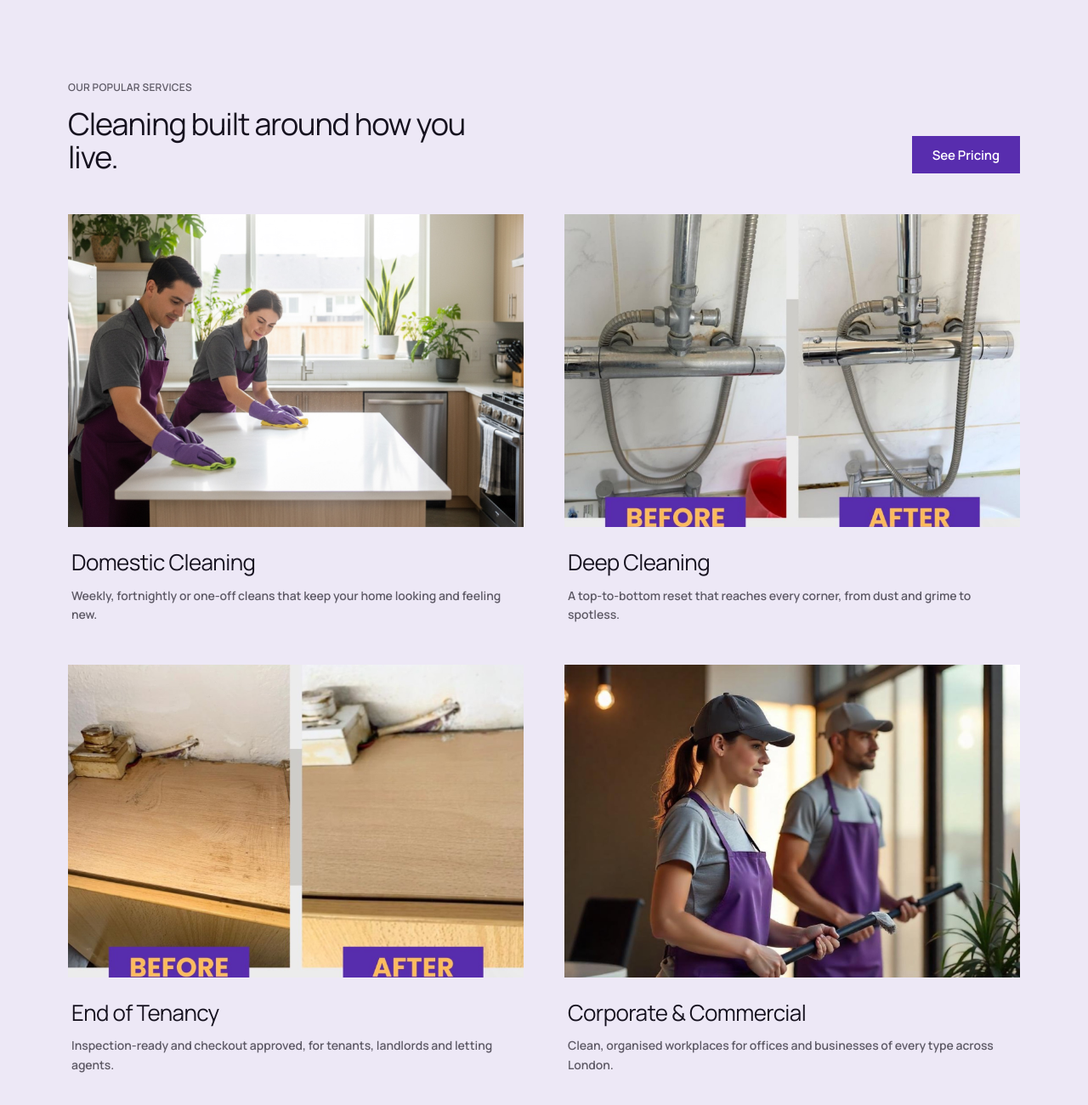
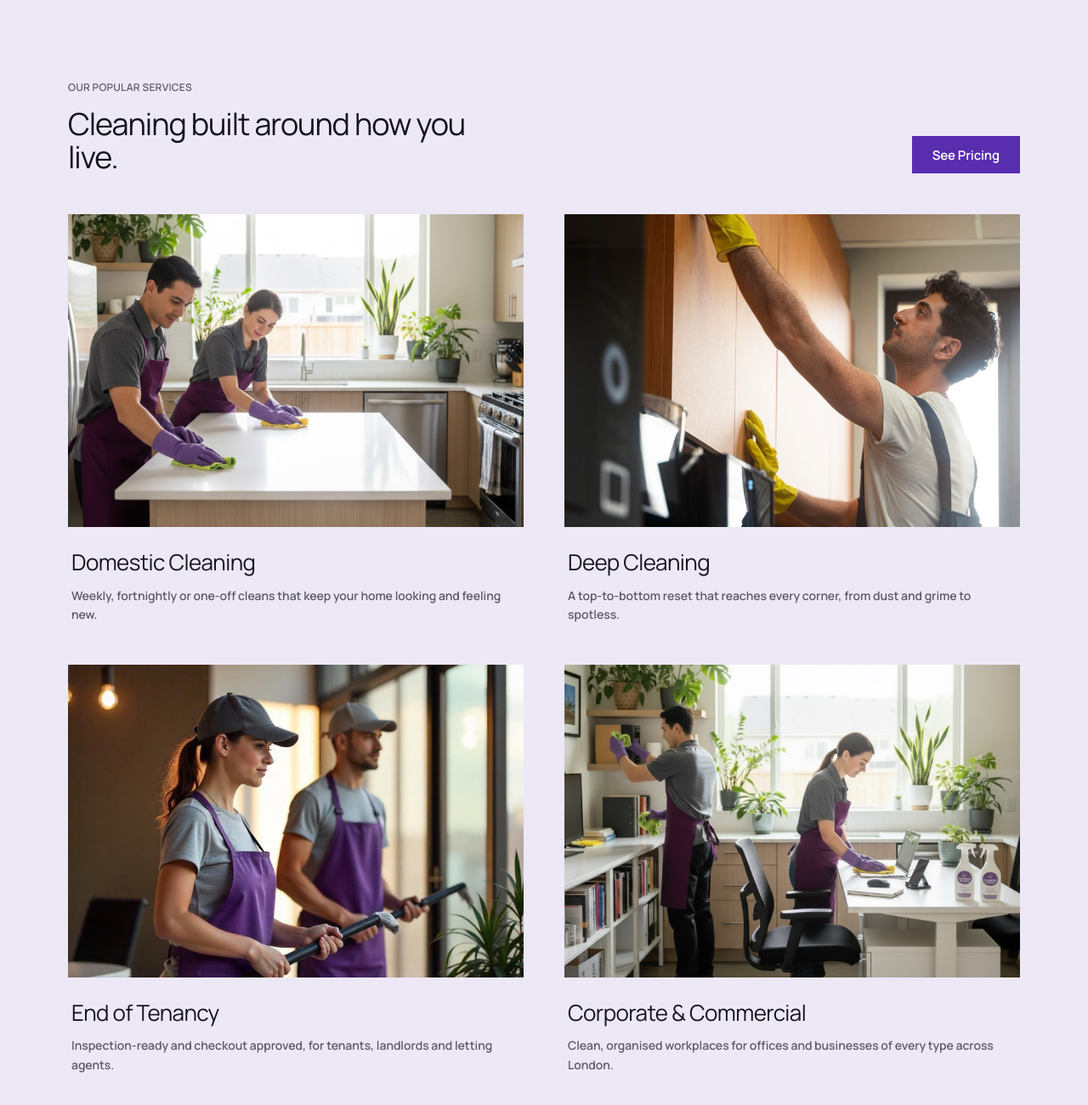
Before and after one commit to Hakam02-doom/project-2, a plain HTML site: page index.html in a window 1280 px wide. Shown: the part 2016-3316 px from the top of the page at 85% size. Drawn offline with Linux system fonts and the light colour scheme.

Commit message:
Use team photos on Deep Cleaning and End of Tenancy cards
Co-Authored-By: Claude Opus 5.5 <noreply@anthropic.com>

```diff
--- a/index.html
+++ b/index.html
@@ -68,9 +68,9 @@
     </div>
     <div class="svc-grid">
       <a class="svc rv" href="#quote"><div class="ph"><img src="assets/img/booking-img-2.jpg" alt="Domestic cleaning in a kitchen"></div><h3 class="h3">Domestic Cleaning</h3><p class="body">Weekly, fortnightly or one-off cleans that keep your home looking and feeling new.</p></a>
-      <a class="svc rv" href="#quote"><div class="ph"><img src="assets/img/100.jpg" alt="Deep cleaning before and after" style="object-position:center 60%"></div><h3 class="h3">Deep Cleaning</h3><p class="body">A top-to-bottom reset that reaches every corner, from dust and grime to spotless.</p></a>
-      <a class="svc rv" href="#quote"><div class="ph"><img src="assets/img/95.jpg" alt="End of tenancy cleaning before and after" style="object-position:center 60%"></div><h3 class="h3">End of Tenancy</h3><p class="body">Inspection-ready and checkout approved, for tenants, landlords and letting agents.</p></a>
-      <a class="svc rv" href="#quote"><div class="ph"><img src="assets/img/about-neatnest-1.jpg" alt="Corporate and commercial cleaning team" style="object-position:center 30%"></div><h3 class="h3">Corporate &amp; Commercial</h3><p class="body">Clean, organised workplaces for offices and businesses of every type across London.</p></a>
+      <a class="svc rv" href="#quote"><div class="ph"><img src="assets/img/image-07.jpg" alt="NeatNest cleaner deep cleaning kitchen cabinets" style="object-position:center 28%"></div><h3 class="h3">Deep Cleaning</h3><p class="body">A top-to-bottom reset that reaches every corner, from dust and grime to spotless.</p></a>
+      <a class="svc rv" href="#quote"><div class="ph"><img src="assets/img/about-neatnest-1.jpg" alt="NeatNest cleaners preparing a property for handover" style="object-position:center 30%"></div><h3 class="h3">End of Tenancy</h3><p class="body">Inspection-ready and checkout approved, for tenants, landlords and letting agents.</p></a>
+      <a class="svc rv" href="#quote"><div class="ph"><img src="assets/img/booking-img-1.jpg" alt="NeatNest cleaners cleaning an office" style="object-position:center 55%"></div><h3 class="h3">Corporate &amp; Commercial</h3><p class="body">Clean, organised workplaces for offices and businesses of every type across London.</p></a>
     </div>
   </div>
 </section>
```
